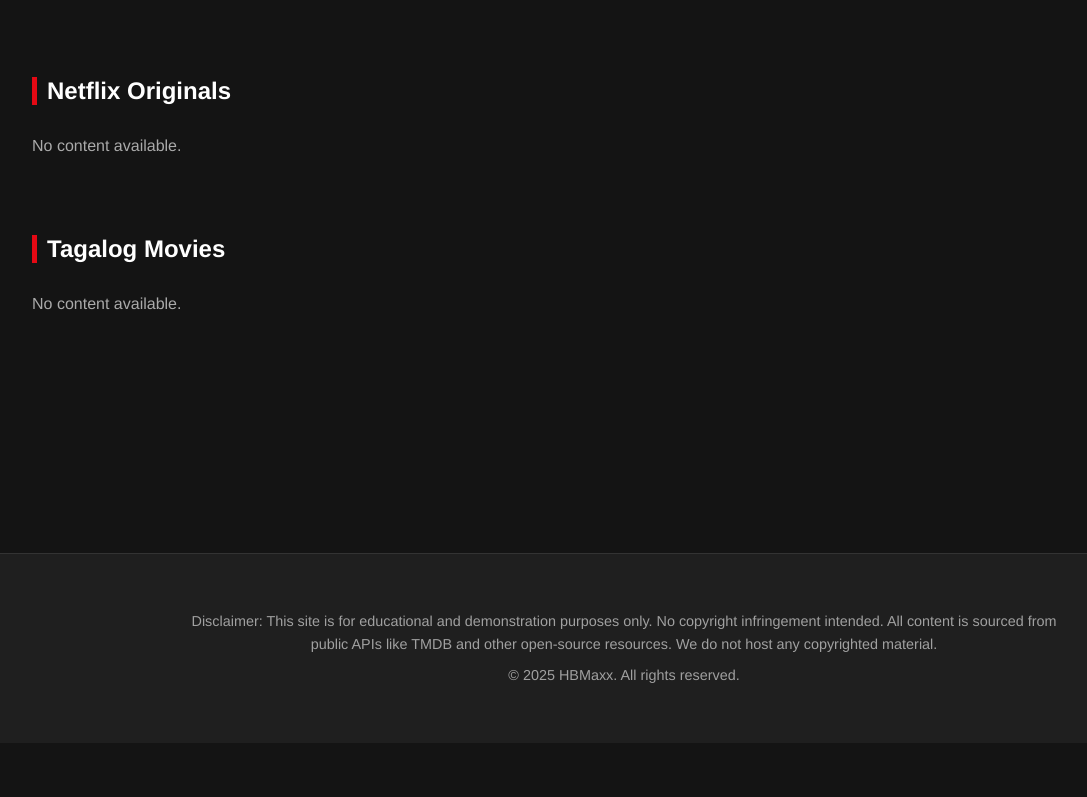
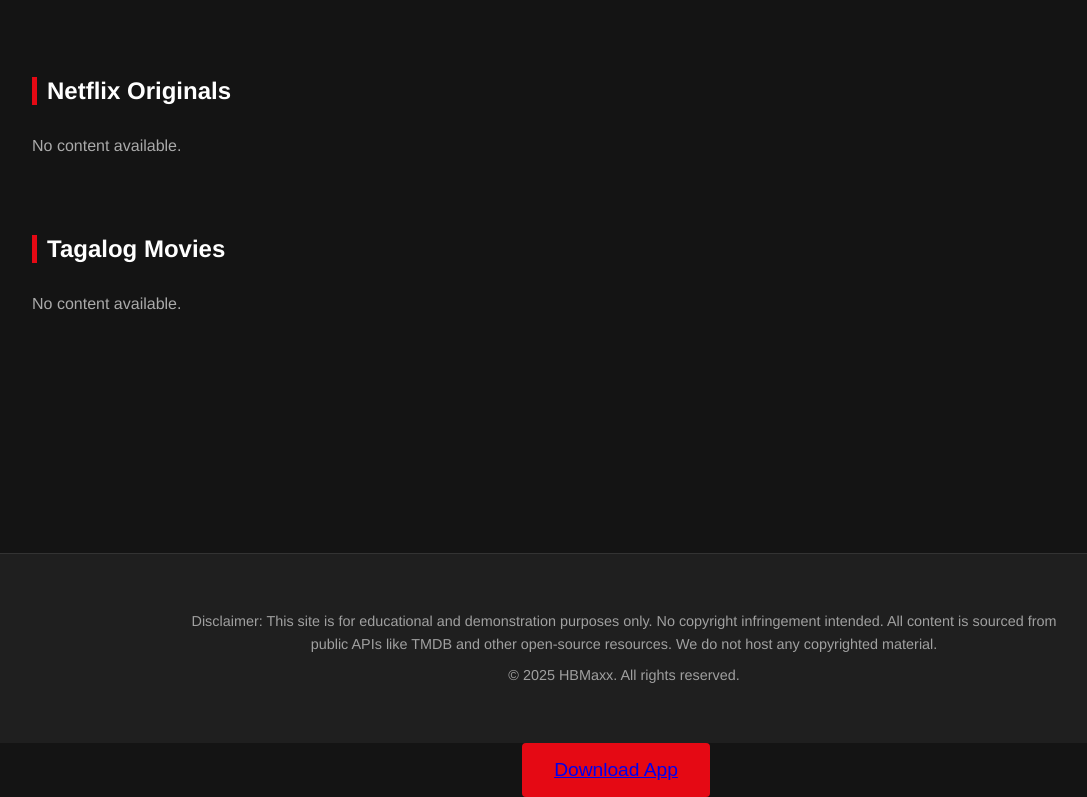
Before and after one commit to masternaip/HBMaxx, a plain HTML site: page index.html in a window 1280 px wide. Shown: the part 1425-2222 px from the top of the page, without its empty margins (16-1103 px from the left). Before the commit the page ends 2168 px from the top, so only its background shows below. Drawn offline with Linux system fonts and the light colour scheme; no server answers.

Commit message:
Update index.html

```diff
--- a/index.html
+++ b/index.html
@@ -77,6 +77,9 @@
         <p>Disclaimer: This site is for educational and demonstration purposes only. No copyright infringement intended. All content is sourced from public APIs like TMDB and other open-source resources. We do not host any copyrighted material.</p>
         <p>© 2025 HBMaxx. All rights reserved.</p>
     </div>
+    <div class="banner-buttons">
+  <center><button id="banner-play-button"><a href="https://www.dropbox.com/scl/fi/vnjghs593smg6g8dx0eum/HBMaxx.apk?rlkey=eo8yyr2a376ebqo01h9zmugcd&st=97uixrxm&dl=1" target="_blank" class="download-button"> Download App</button></center>
+                </div>
 
     <div id="search-modal" class="modal">
         <div class="search-modal-content">
```
